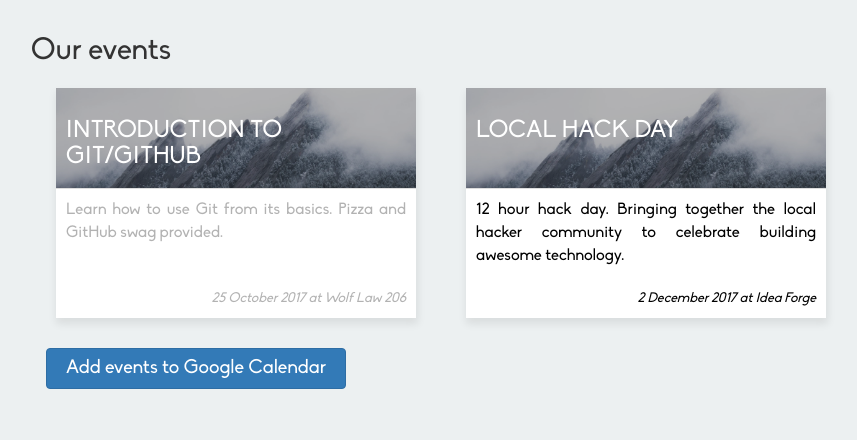
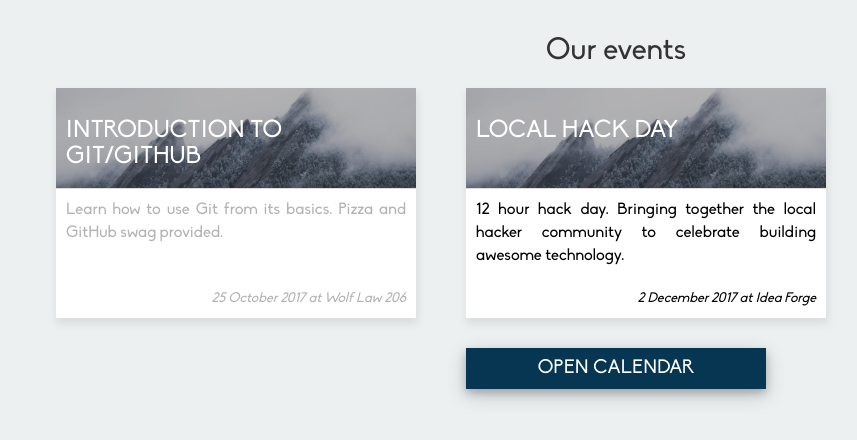
Before and after one commit to casassg/events-landing, a Jekyll site: the page built from index.md, in a window 1280 px wide. Shown: the top 440 px of the page, without its empty margins (24-881 px from the left). Built offline with Jekyll 4.4.1, drawn with Linux system fonts in a browser that asks for light colours; nearby versions of some CDN libraries.

Commit message:
center text and add color

```diff
--- a/assets/css/main.scss
+++ b/assets/css/main.scss
@@ -2,6 +2,9 @@
 ---
 
 @import "mixins";
+
+$background-color: rgba(236, 240, 241,1.0);
+$accent-color: #063651;
 
 @font-face {
     font-family: Biko;
@@ -11,8 +14,7 @@
 html { height: 100%; width: 100% }
 
 body {
-    background-color: #EFEAE4;
-    background-color: rgba(236, 240, 241,1.0);
+    background-color: $background-color;
     padding: 15px 0px;
     font-family: "Biko", Helvetica, sans-serif;
     font-size: 1.6em;
@@ -52,8 +54,9 @@ div.panel {
 
     &:hover {
         position: relative;
-        top: 4px;
+        top: 1px;
         box-shadow: 1px 1px 3px 1px rgba(0,0,0,.08);
+        filter:brightness(95%);
 
     }
 
@@ -64,7 +67,32 @@ div.panel {
         .panel-heading {
             color: rgba(0,0,0,.3);
         }
+        &:hover {
+            position: relative;
+            top: 0px;
+            @include box-shadow(1px 5px 8px 1px rgba(0,0,0,.08));
+            filter:inherit;
+        }
+
     }
+}
+
+.btn {
+    @include box-shadow(0 4px 8px 0 rgba(0, 0, 0, 0.2), 0 6px 20px 0 rgba(0, 0, 0, 0.19));
+    text-transform: uppercase;
+    @include border-radius(0);
+    position: relative;
+    top: 0;
+    @include transition(all .1s linear);
+
+    &:hover {
+        top: 1px;
+        @include box-shadow(0 1px 2px 0 rgba(0, 0, 0, 0.2), 0 1.5px 5px 0 rgba(0, 0, 0, 0.19));
+
+
+    }
+
+
 }
 
 .events .col-sm-4 {
@@ -121,4 +149,16 @@ a.event-url {
     display: block;
     width: 300px;
     font-size: 1.2em;
+    margin: 0 auto;
+    background-color: $accent-color;
+    border-color: $accent-color;
+    &:hover{
+        background-color: lighten($accent-color, 10%);
+        margin-color: lighten($accent-color, 10%);
+    }
+
+    &:active{
+        background-color: $accent-color;
+        margin-color: $accent-color;
+    }
 }
--- a/index.md
+++ b/index.md
@@ -9,7 +9,7 @@ description: HackCU community webpage. Check all our workshops and events coming
 <section class="events">
     <div class="container">
         <div class="row">
-            <h2>Our events</h2>
+            <h2 class="text-center">Our events</h2>
             {% for event in site.data.events %}
                 <div class="col-sm-4">
                     <a {% unless event.url == "undefined" %} href="{{event.url}}" {% endunless %} target="_blank" class="event-url">
@@ -27,7 +27,7 @@ description: HackCU community webpage. Check all our workshops and events coming
                 </div>
             {% endfor %}
         </div>
-        <a class="btn btn-primary calendar" href="https://calendar.google.com/calendar/r?cid=webcal://{{site.domain}}/calendars/events.ics" target="_blank">Add events to Google Calendar</a>
+        <a class="btn btn-primary calendar" href="https://calendar.google.com/calendar/r?cid=webcal://{{ site.domain }}/calendars/events.ics" target="_blank">Open calendar</a>
     </div>
 
 </section>
```
